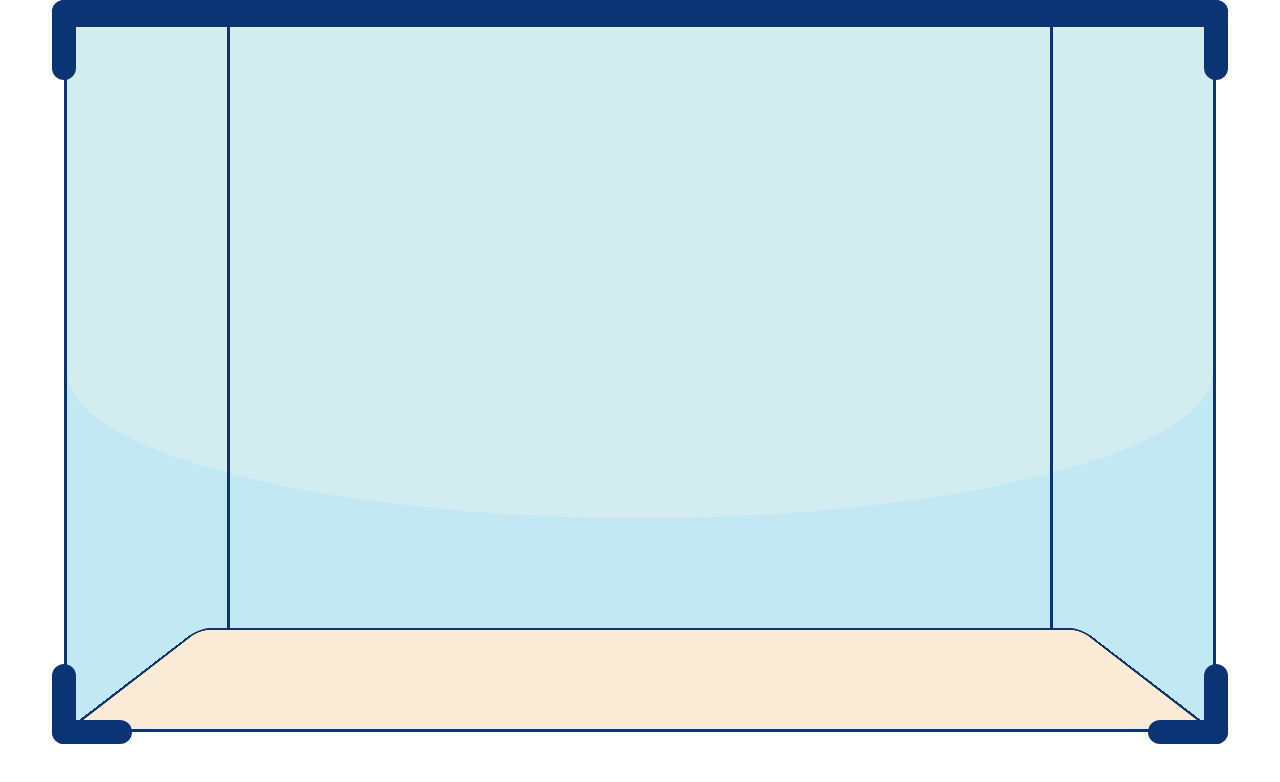
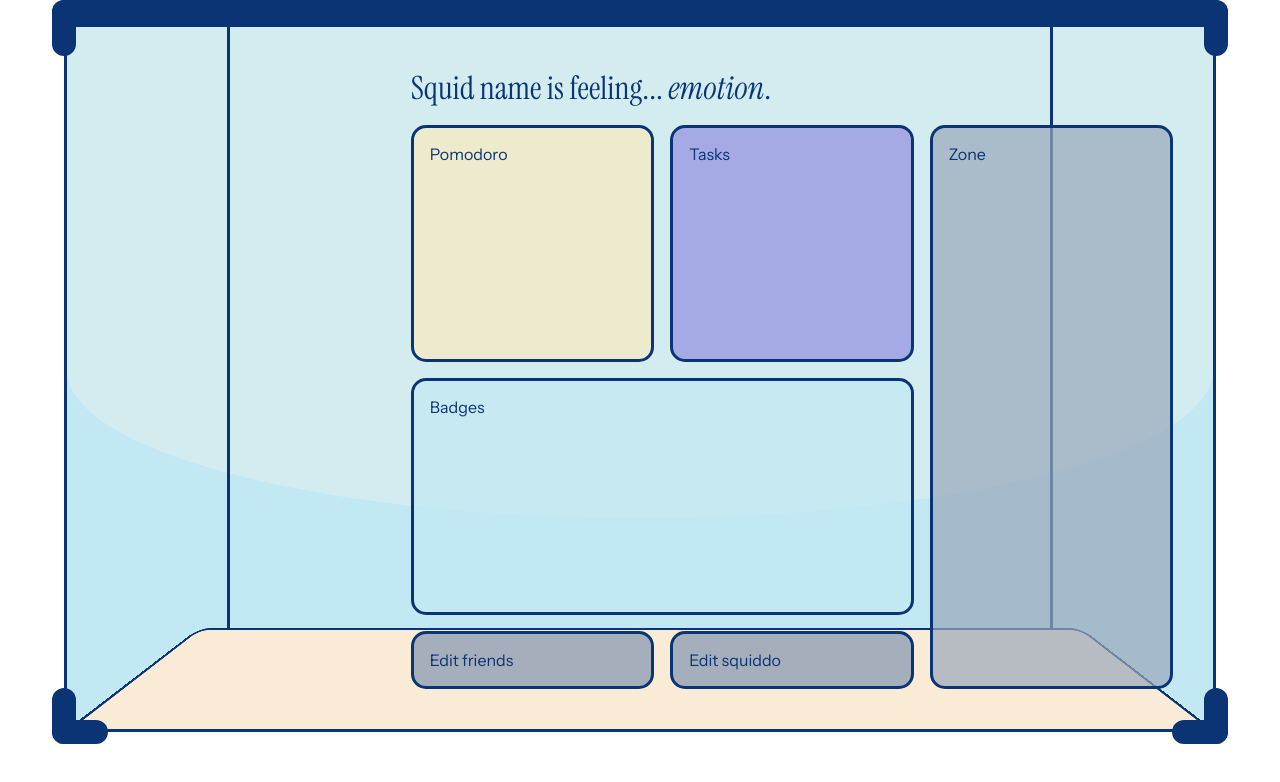
Before and after one commit to joysudo/squiddo, a SvelteKit app: page / in a window 1280 px wide. Shown: the top 782 px of the page. Built offline with nearby package versions, Linux system fonts and the light colour scheme.

Commit message:
add grid

```diff
--- a/src/app.css
+++ b/src/app.css
@@ -4,6 +4,12 @@ html {
     --outer-radius: 1vw;
     --padding: 2vw;
     --inner-radius: calc(var(--outer-radius) - var(--padding));
+    --navy: #0A3474;
+    --cream: #F8F5E9;
+    --sand: #F9EABF;
+    --sky: #C2E8F3;
+    --lavender: #928DDF;
+    color: var(--navy);
 }
 
 
@@ -46,7 +52,7 @@ h1, h2, h3, h4, h5, h6 {
     font-style: normal;
 }
 
-p {
+p, div {
     font-family: "Instrument Sans", sans-serif;
     font-optical-sizing: auto;
     font-weight: 400;
--- a/src/routes/+page.svelte
+++ b/src/routes/+page.svelte
@@ -2,22 +2,27 @@
     import "../app.css";
 </script>
 
-<div class="frame">
+<div class="tank-wrapper">
 <div class="tank">
     <div class="tank-back"></div>
     <div class="sand"></div>
+    <div class="tank-grid">
+        <h1 class="mood">Squid name is feeling... <i>emotion</i>.</h1>
+        <div class="pomodoro">Pomodoro</div>
+        <div class="tasks">Tasks</div>
+        <div class="zone">Zone</div>
+        <div class="badges">Badges</div>
+        <div class="edit friend-settings">Edit friends</div>
+        <div class="edit squiddo-settings">Edit squiddo</div>
+    </div>
 </div>
 </div>
 
 <style lang="css">
     :root {
+        /* tank borders */
         --thick: min(3vw, 3vh);
-        --len: min(10vw, 10vh);
-        --navy: #0A3474;
-        --cream: #F8F5E9;
-        --sand: #F9EABF;
-        --sky: #C2E8F3;
-        --lavender: #928DDF;
+        --len: min(7vw, 7vh);
     }
 
     .tank {
@@ -49,6 +54,7 @@
     }
 
     .tank-back {
+        z-index: 1;
         width: 72%;
         height: 100%;
         margin: auto;
@@ -70,7 +76,8 @@
         border-top: 4px solid var(--navy);
     }
 
-.frame {
+    .tank-wrapper {
+        /* this is just for the borders bc actual tank has overflow hidden */
         position: relative;
         display: flex;
         justify-content: center;
@@ -81,7 +88,7 @@
         margin: auto;
     }
 
-.frame::before {
+    .tank-wrapper::before {
         content: '';
         position: absolute;
         top: 0;
@@ -99,7 +106,7 @@
         z-index: 20;
     }
 
-.frame::after {
+    .tank-wrapper::after {
         content: '';
         position: absolute;
         top: 0;
@@ -113,4 +120,82 @@
             0 calc(calc(90vh + var(--thick)) - var(--len)) 0 0 var(--navy), /* bottom left */
             calc(calc(90vw + var(--thick)) - var(--thick)) calc(calc(90vh + var(--thick)) - var(--len)) 0 0 var(--navy); /* bottom right */
     }
+
+    .tank-grid {
+        position: absolute;
+        inset: min(5vw, 5vh);
+        left: 30%;
+        z-index: 2;
+        display: grid;
+        gap: 1rem;
+        grid-template-columns: repeat(3, 1fr);
+        grid-template-rows: auto repeat(2, 1fr) auto;
+        grid-template-areas:
+            "A A A"
+            "B C D"
+            "E E D"
+            "F G D";
+    }
+
+    @media (max-width: 834px) {
+        .tank-grid {
+            inset: min(5vw, 5vh) !important;
+            grid-template-columns: 1fr 1fr;
+            grid-template-rows: auto repeat(3, 1fr) auto;
+            grid-template-areas:
+                "A A"
+                "B D"
+                "C D"
+                "E E"
+                "F G";
+        }
+        /* add squid logic changing here too */
+    }
+
+    .tank-grid > *:not(:first-child) {
+        /* opacity: 0.2; */
+        border: 3px solid var(--navy);
+        border-radius: 15px;
+        padding: min(2vw, 2vh);
+    }
+
+    .mood {
+        grid-area: A;
+    }
+
+    .pomodoro {
+        grid-area: B;
+        background-color: color-mix(in srgb, var(--sand), transparent 30%);
+    }
+
+    .tasks {
+        grid-area: C;
+        background-color: color-mix(in srgb, var(--lavender), transparent 30%);
+    }
+
+    .zone {
+        grid-area: D;
+        background-color: color-mix(in srgb,
+            color-mix(in srgb, var(--navy), var(--cream) 60%),
+        transparent 30%);
+    }
+
+    .badges {
+        grid-area: E;
+        background-color: color-mix(in srgb, var(--sky), transparent 30%);
+    }
+
+    .edit {
+        background-color: color-mix(in srgb,
+            color-mix(in srgb, var(--navy), var(--cream)),
+        transparent 30%);
+    }
+
+    .friend-settings {
+        grid-area: F;
+    }
+
+    .squiddo-settings {
+        grid-area: G;
+    }
 </style>
```
Lines whose indentation alone changed are shown as unchanged.
